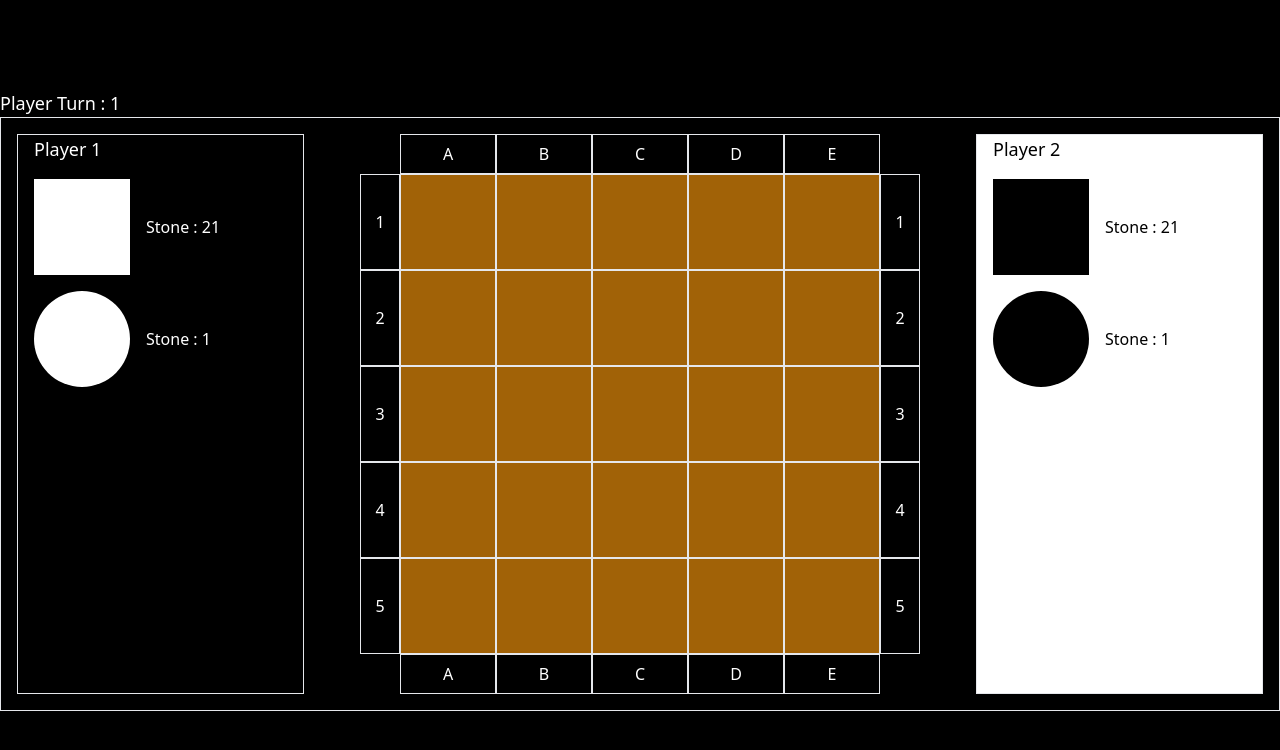
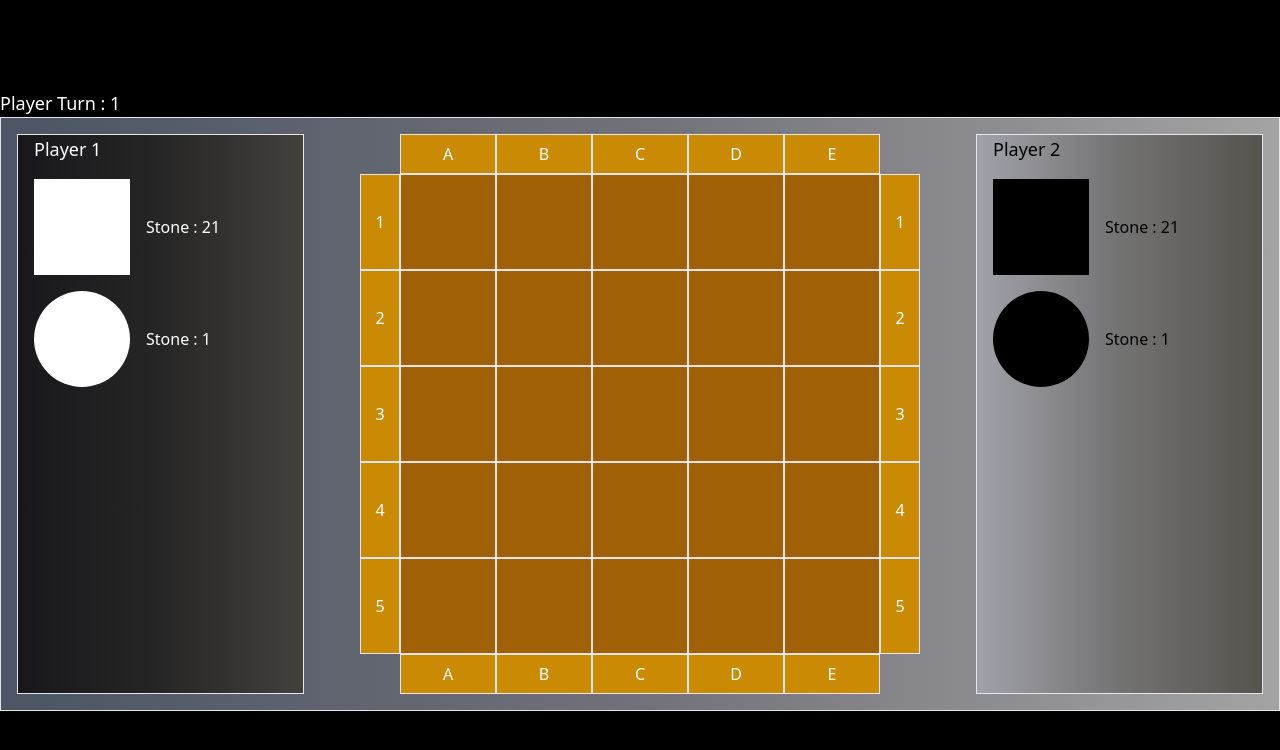
Before and after one commit to rubenyw/AI-TAKTAK, a React (Vite) app in the folder taktak/: page /player in a window 1280 px wide. Shown: the top 750 px of the page. Built offline with nearby package versions, Linux system fonts and the light colour scheme.

Commit message:
kasih warna

```diff
--- /dev/null
+++ b/package.json
@@ -0,0 +1,5 @@
+{
+  "dependencies": {
+    "react-router-dom": "^6.21.1"
+  }
+}
--- a/taktak/package.json
+++ b/taktak/package.json
@@ -22,6 +22,6 @@
     "eslint-plugin-react": "^7.33.2",
     "eslint-plugin-react-hooks": "^4.6.0",
     "eslint-plugin-react-refresh": "^0.4.5",
-    "vite": "^5.0.8"
+    "vite": "^5.0.11"
   }
 }
--- a/taktak/src/TaktakWithPlayer.jsx
+++ b/taktak/src/TaktakWithPlayer.jsx
@@ -85,11 +85,11 @@ const TaktakWithPlayer = () => {
 
   const LeftsideNumber = ()=>{
     return (
-      <div className="flex flex-col items-end text-white">
-        <div className="grid place-content-center h-10 w-24">&nbsp;</div>
+      <div className="flex flex-col items-end text-white ">
+        <div className="grid place-content-center h-10 w-24 ">&nbsp;</div>
           {
             numberic.map((item, index) => {
-              return <div key={index} className="grid place-content-center h-24 w-10 border">{item}</div>
+              return <div key={index} className="grid place-content-center h-24 w-10 border bg-yellow-600">{item}</div>
             })
           }
       </div>
@@ -103,7 +103,7 @@ const TaktakWithPlayer = () => {
 
   const PlayerOneDeck = ()=> {
     return (
-      <div className="flex flex-col border basis-1/3 bg-black text-white px-4">
+      <div className="flex flex-col border basis-1/3 bg-gradient-to-r from-zinc-900 via-neutral-800 to-stone-700  text-white px-4">
         <div className="text-lg mb-4">Player 1</div>
         <div className="flex items-center gap-4 mb-4">
           <div className="w-24 h-24 bg-white">
@@ -123,7 +123,7 @@ const TaktakWithPlayer = () => {
 
   const PlayerTwoDeck = ()=> {
     return (
-      <div className="flex flex-col border basis-1/3 bg-white text-black px-4">
+      <div className="flex flex-col border basis-1/3 bg-gradient-to-r from-zinc-400 via-neutral-500 to-stone-600 text-black px-4">
         <div className="text-lg mb-4">Player 2</div>
         <div className="flex items-center gap-4 mb-4">
           <div className="w-24 h-24 bg-black">
@@ -144,14 +144,14 @@ const TaktakWithPlayer = () => {
 
   const Table = () => {
     return (
-      <div className="board flex border justify-between w-full p-4">
+      <div className="board flex border justify-between w-full p-4 bg-gradient-to-r from-gray-600 via-zinc-500 to-neutral-400">
         <PlayerOneDeck/>
         <div className="flex flex-row basis-1/3">
           <LeftsideNumber/>
           <div className="flex flex-col">
             <div className="flex">
               {alphabet.map((item, index) => (
-                  <div key={index} className="flex text-white">
+                  <div key={index} className="flex text-white bg-yellow-600">
                     <div className='grid place-content-center border h-10 w-24'>{item}</div>
                   </div>
               ))}
@@ -161,17 +161,17 @@ const TaktakWithPlayer = () => {
             </div>
             <div className="flex">
               {alphabet.map((item, index) => (
-                  <div key={index} className="flex text-white">
+                  <div key={index} className="flex text-white bg-yellow-600">
                     <div className='grid place-content-center border h-10 w-24'>{item}</div>
                   </div>
               ))}
             </div>
           </div>
-          <div className="flex flex-col items-start text-white">
-            <div className="grid place-content-center h-10 w-24">&nbsp;</div>
+          <div className="flex flex-col items-start text-white ">
+            <div className="grid place-content-center h-10 w-24 ">&nbsp;</div>
             {
               numberic.map((item, index) => {
-                return <div key={index} className="grid place-content-center h-24 w-10 border">{item}</div>
+                return <div key={index} className="grid place-content-center h-24 w-10 border bg-yellow-600">{item}</div>
               })
             }
           </div>
```
Also changed, not shown: 2 other files (tests, documents, lock files or other folders).
